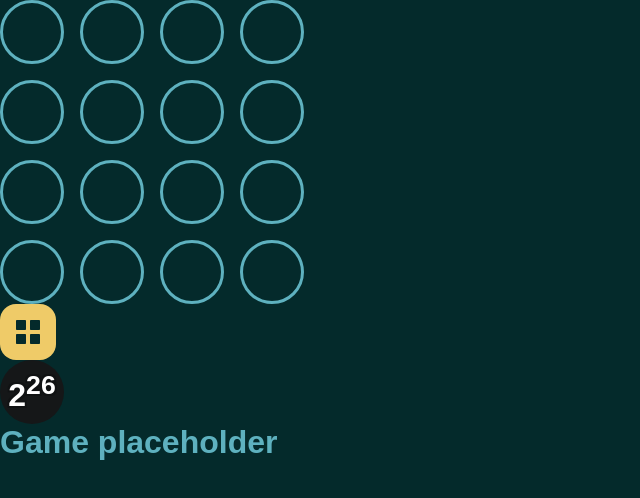
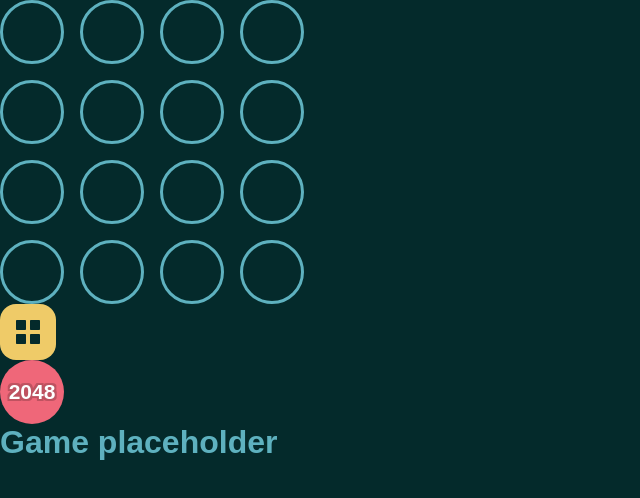
Before and after one commit to LuisNivar/my2048, a React (Create React App) app: page / in a window 1280 px wide. Shown: the top 498 px of the page, without its empty margins (0-640 px from the left). Built offline with nearby package versions, Linux system fonts and the light colour scheme; a web font is replaced by a local one.

Commit message:
Change useEffect for useLayoutEffect

```diff
--- a/src/App.tsx
+++ b/src/App.tsx
@@ -13,7 +13,7 @@ function App() {
       {/* TODO Add game components */}
       <Board rows={rows} columns={columns} />
       <IconButton Icon={MenuIcon} />
-      <Tile value={123478122} />
+      <Tile value={2048} />
       <h1>Game placeholder</h1>
     </div>
   );
--- a/src/components/Tile/index.tsx
+++ b/src/components/Tile/index.tsx
@@ -1,4 +1,4 @@
-import React, { useEffect, useRef, useState } from "react";
+import React, { useLayoutEffect, useRef, useState } from "react";
 import "./index.css";
 
 const BASE = 2;
@@ -61,26 +61,25 @@ function Tile(props: TileProps) {
   };
 
   // Reset font size when value changes
-  useEffect(() => {
+  useLayoutEffect(() => {
     setFontSize(TILE_FONT_SIZE);
   }, [props.value]);
 
   // Dynamically resize the font size to fit inside the tile's width
-  useEffect(() => {
+  useLayoutEffect(() => {
     const tileDiv = tileRef.current;
     const textDiv = textRef.current;
 
     if (!tileDiv || !textDiv) {
       return;
     }
-
     const tileWidth = tileDiv.clientWidth - TILE_PADDING;
     const textWidth = textDiv.clientWidth;
 
     if (tileWidth < textWidth) {
       setFontSize(fontSize - 1);
     }
-  }, [fontSize]);
+  }, [props.value, fontSize]);
 
   return (
     <div className="tile" style={style} ref={tileRef}>
```
